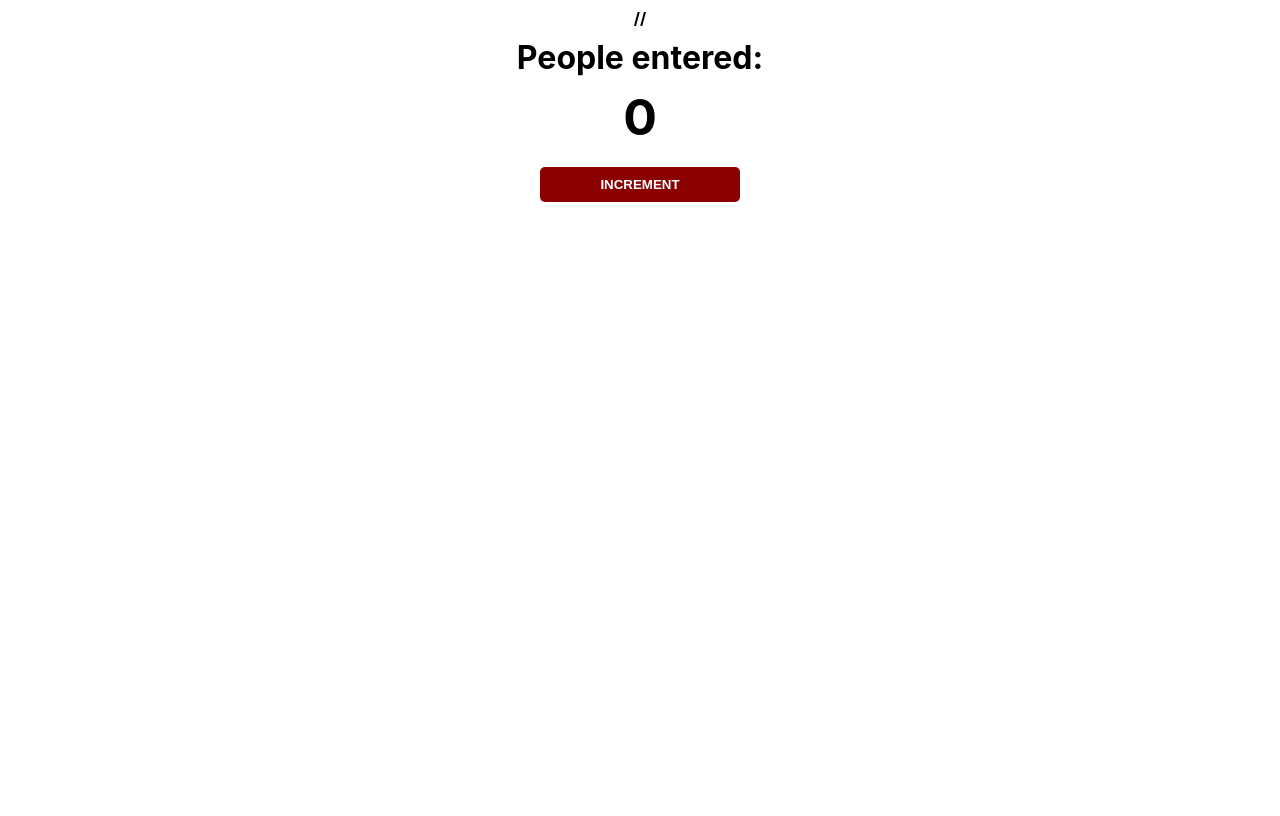
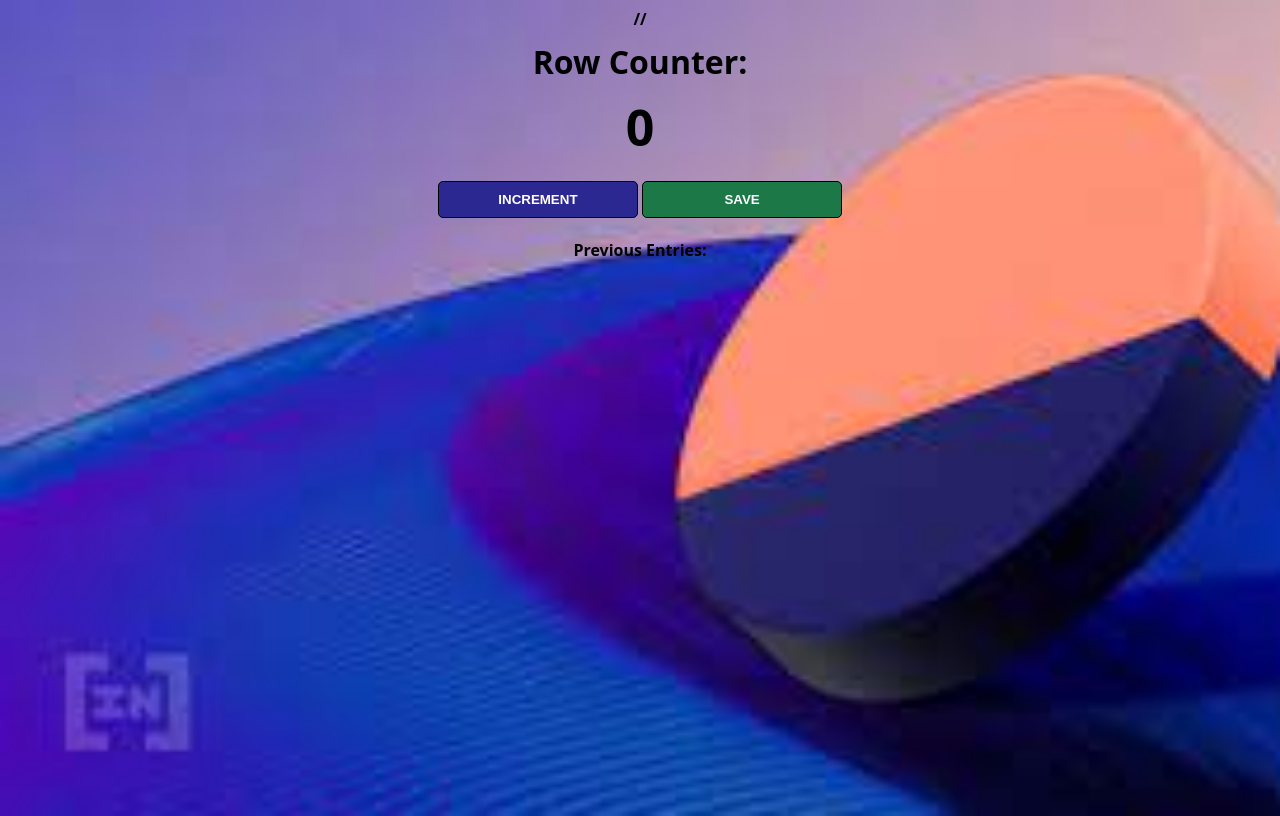
Before and after one commit to LeviScoffie/Passenger-Counter-App, a plain HTML site: page index.html in a window 1280 px wide. Drawn offline with Linux system fonts and the light colour scheme.

Commit message:
fully-flegded app

```diff
--- a/index.css
+++ b/index.css
@@ -1,10 +1,20 @@
 body {
-    background-image: url("station.jpg");
+    background-image: url("dune.jpeg");
     background-size: cover;
-    font-family: -apple-system, BlinkMacSystemFont, 'Segoe UI', Roboto, Oxygen, Ubuntu, Cantarell, 'Open Sans', 'Helvetica Neue', sans-serif;
+    font-family: 'Open Sans', 'Helvetica Neue', sans-serif;
     font-weight: bold;
     text-align: center;
+    height: 100vh;
 }
+
+.container {
+    background: white;
+    max-width: 80%;
+    margin: auto;
+    border: 3px solid black;
+    border-radius: 10px;
+}
+
 
 h1 {
     margin-top: 10px;
@@ -18,7 +28,7 @@ h2 {
 }
 
 button {
-    border: none;
+    border: 1px solid black;
     padding-top: 10px;
     padding-bottom: 10px;
     color: white;
@@ -29,9 +39,13 @@ button {
 }
 
 #increment-btn {
-    background: darkred;
+    background: #2C2891;
 }
 
 #save-btn {
-    background: darkgreen;
+    background:  #1C7947;
 }
+
+#save-el {
+    font-weight: bold;
+}
--- a/index.html
+++ b/index.html
@@ -5,9 +5,17 @@
         <link rel="stylesheet" href="index.css">
     </head>
     <body>
-        <h1>People entered:</h1>
-        <h2 id="count-el">0</h2>
-        <button id="increment-btn" onclick="increment()">INCREMENT</button>
+        <div>
+            <h1>Row Counter:</h1>
+            <h2 id="count-el">0</h2>
+            <button id="increment-btn" onclick="increment()">INCREMENT</button>
+            <!-- 2. Create  a  SAVE button
+            Set the id to "save-btn" and call the save() function when its clicked-->
+
+            <button id="save-btn" onclick="save()">SAVE</button>
+            <p id="save-el"  onclick="save()">Previous Entries: </p>
+        </div>
+
         <script src="index.js"></script>
     </body>
 </html>
--- a/index.js
+++ b/index.js
@@ -11,13 +11,28 @@
 
 
 
+console
 //  camelCase -- capitalize second letter of the second word
-let countEL = document.getElementById("count-el")
+let saveEl=document.getElementById("save-el")
+let countEl = document.getElementById("count-el")
+
 let count = 0
 
 function increment() {
-
-    count=count + 1
-    countEL.innerHTML=count
+    count =count + 1
+    countEl.textContent=count
 
 }
+
+// 1. Create a function, save(), which logs out the count when it's called and also save previous counts
+
+
+function save() {
+    let countStr=count + " - "
+    saveEl.textContent += countStr
+
+    countEl.textContent = 0 // to display 0 on html page. However memory still picks up count from where it left off unless we reinitialze the count to 0 as below
+      count=0  // returns the count arithmetic to 0 after it has been saved  and starts counting again
+    console.log(count)
+
+}
```
Also changed, not shown: dune.jpeg (added), 1 other file.
